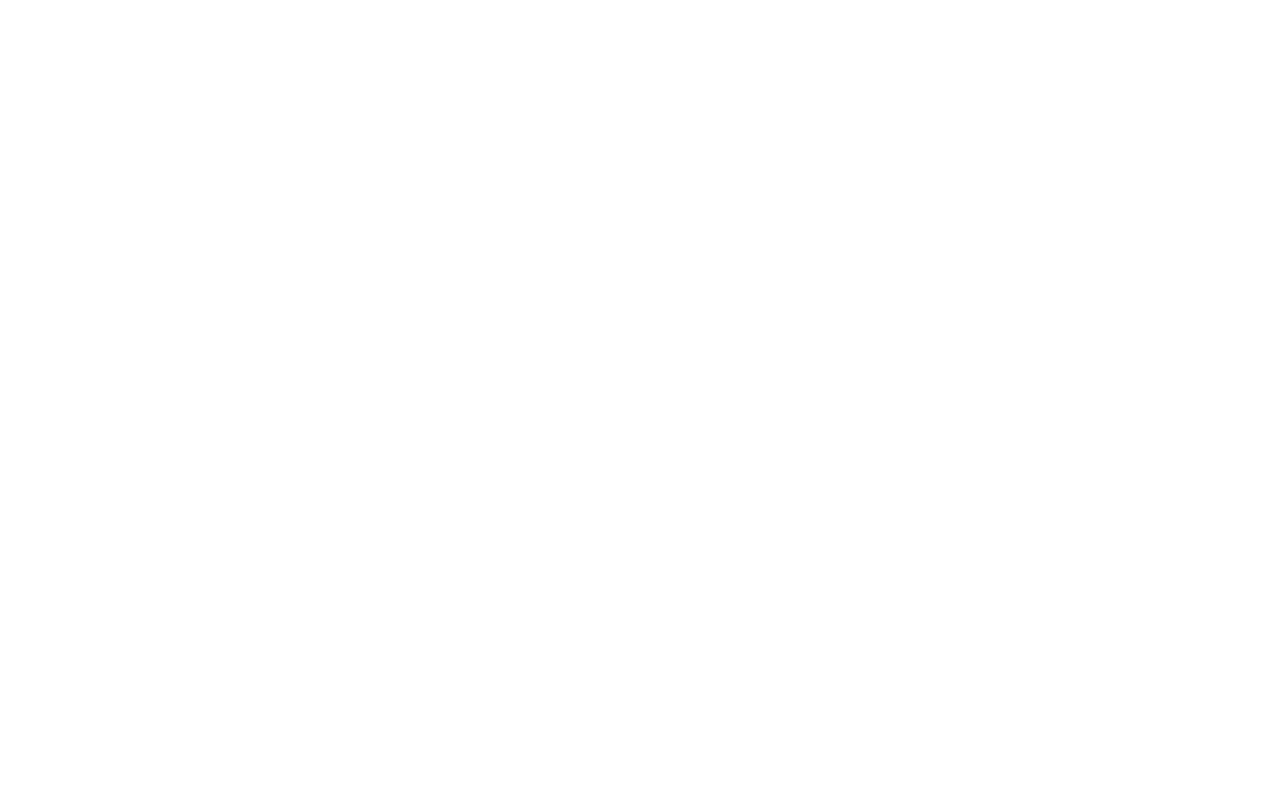
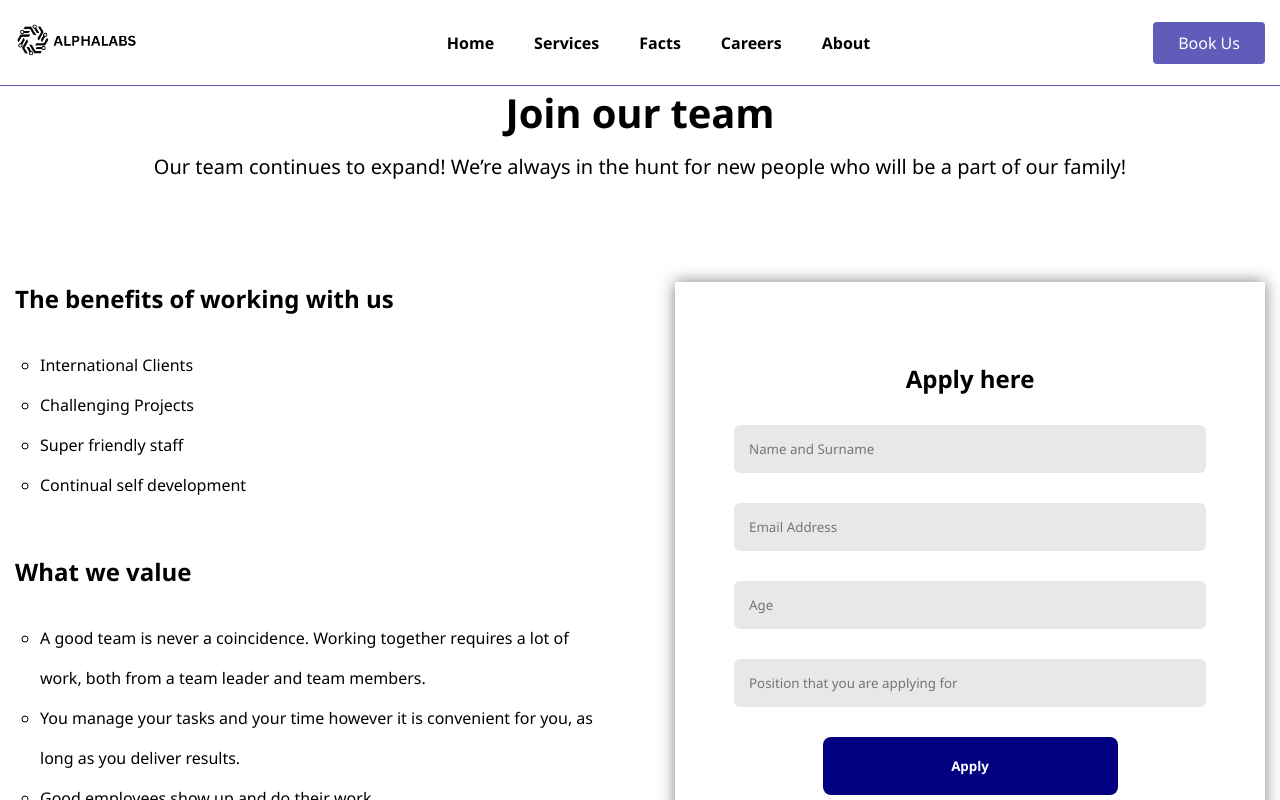
Before and after one commit to bleonjusufi/alpha-labs, a React (Create React App) app in the folder frontend/: page /careers in a window 1280 px wide. Before the commit this address had no page. Shown: the top 800 px of the page. Built offline with nearby package versions, Linux system fonts and the light colour scheme.

Commit message:
career page completed

```diff
--- a/frontend/src/App.js
+++ b/frontend/src/App.js
@@ -2,6 +2,7 @@ import React from "react";
 import { BrowserRouter as Router, Routes, Route } from 'react-router-dom';
 import Home from './Components/Pages/Home';
 import BookUs from "./Components/Pages/BookUs";
+import Careers from "./Components/Pages/Careers";
 
 function App() {
   return (
@@ -10,6 +11,7 @@ function App() {
         <Routes>
           <Route path='/' element = {<Home />} />
           <Route path='/bookus' element = {<BookUs />} />
+          <Route path='/careers' element ={<Careers />} />
         </Routes>
       </Router>
     </>
--- /dev/null
+++ b/frontend/src/Components/CSS/Careers.css
@@ -0,0 +1,73 @@
+*{
+    margin: 0;
+    padding: 0;
+    box-sizing: border-box;
+    font-family: 'Segoe UI', Tahoma, Geneva, Verdana, sans-serif;
+}
+.top-section{
+    margin-top: 90px;
+}
+.top-section__text{
+    text-align: center;
+}
+.top-section__title{
+    font-size: 40px;
+}
+.top-section__desc{
+    font-size: 20px;
+}
+.benefits-grid__section{
+    grid-column-gap: 70px;
+    grid-row-gap: 50px;
+    grid-template-rows: auto;
+    grid-template-columns: 1fr 1fr;
+    grid-auto-columns: 1fr;
+    display: grid;
+    margin-top: 100px;
+    margin-bottom: 50px;
+}
+.career-form{
+    display: flex;
+    flex-direction: column;
+    gap: 30px;
+    padding-top: 80px;
+    padding-bottom: 80px;
+    align-items: center;
+    box-shadow: 0 0 15px rgba(0, 0, 0, 0.5);
+    height: 100%;
+}
+.apply-input{
+    padding: 15px;
+    border-radius: 6px;
+    width: 80%;
+    background-color: #e8e8e8;
+    border: none;
+}
+.benefits-title{
+    margin-bottom: 30px;
+}
+.values-title{
+    margin-top: 50px;
+    margin-bottom: 30px;
+}
+ul{
+    line-height: 40px;
+    margin-left: 25px;
+}
+li{
+    list-style-type: circle;
+}
+#apply-btn{
+    padding: 20px 12px;
+    width: 50%;
+    border-radius: 8px;
+    border: none;
+    background-color: navy;
+    color: white;
+    font-weight: bold;
+}
+#apply-btn:hover{
+    background-color: #605dba;
+    transition: all 0.3s ease-in-out;
+    cursor: pointer;
+}
--- /dev/null
+++ b/frontend/src/Components/Pages/Careers.jsx
@@ -0,0 +1,55 @@
+import React from "react";
+import '../CSS/Careers.css';
+import Header from './Header';
+import Footer from './Footer';
+import Career from '../Images/career.jpg';
+
+function Careers(){
+    return(
+        <>
+        <Header />
+            <div className="container">
+                <div className="top-section">
+                    <div className="top-section__text">
+                        <h1 className="top-section__title">Join our team</h1>
+                        <p className="top-section__desc">Our team continues to expand!
+                            We’re always in the hunt for new people who will be a part of our family!
+                        </p>
+                    </div>
+                </div>
+                <div className="benefits-grid__section">
+                    <div className="left-benefits__section">
+                        <h2 className="benefits-title">The benefits of working with us</h2>
+                        <ul>
+                            <li>International Clients</li>
+                            <li>Challenging Projects</li>
+                            <li>Super friendly staff</li>
+                            <li>Continual self development</li>
+                        </ul>
+                        <h2 className="values-title">What we value</h2>
+                        <ul>
+                            <li>A good team is never a coincidence. Working together requires a lot of work, both from a team leader and team members. </li>
+                            <li>You manage your tasks and your time however it is convenient for you, as long as you deliver results. </li>
+                            <li>Good employees show up and do their work. </li>
+                            <li>Great employees are motivated and passionate about their work.</li>
+                        </ul>
+
+                    </div>
+                    <div className="application-form">
+                        <form action="" className="career-form">
+                            <h2>Apply here</h2>
+                        <input type="text" placeholder="Name and Surname" className="apply-input" />
+                        <input type="email"  placeholder="Email Address" className="apply-input"/>
+                        <input type="number" placeholder="Age" className="apply-input"/>
+                        <input type="text" placeholder="Position that you are applying for" className="apply-input"/>
+                        <button type="submit" id="apply-btn">Apply</button>
+                        </form>
+                    </div>
+                </div>
+            </div>
+        <Footer />
+        </>
+    )
+}
+
+export default Careers
```
Also changed, not shown: frontend/src/Components/Images/career.jpg (added).
